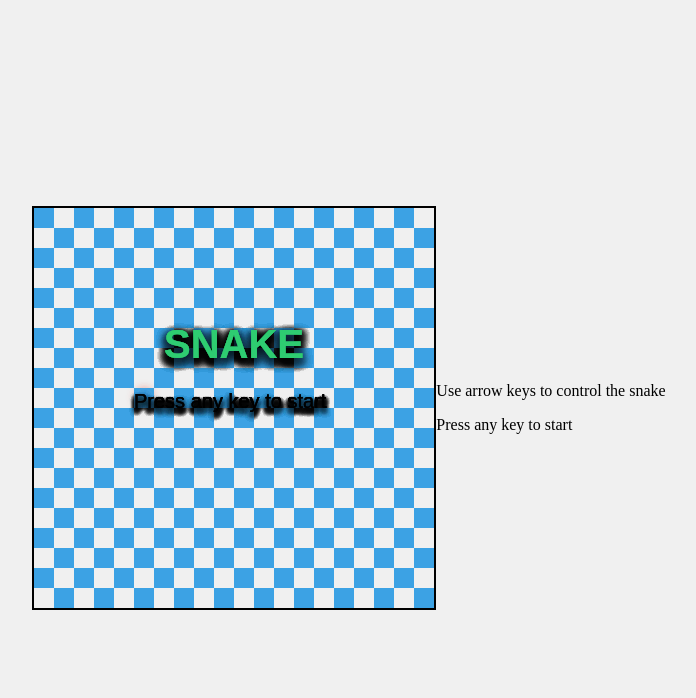
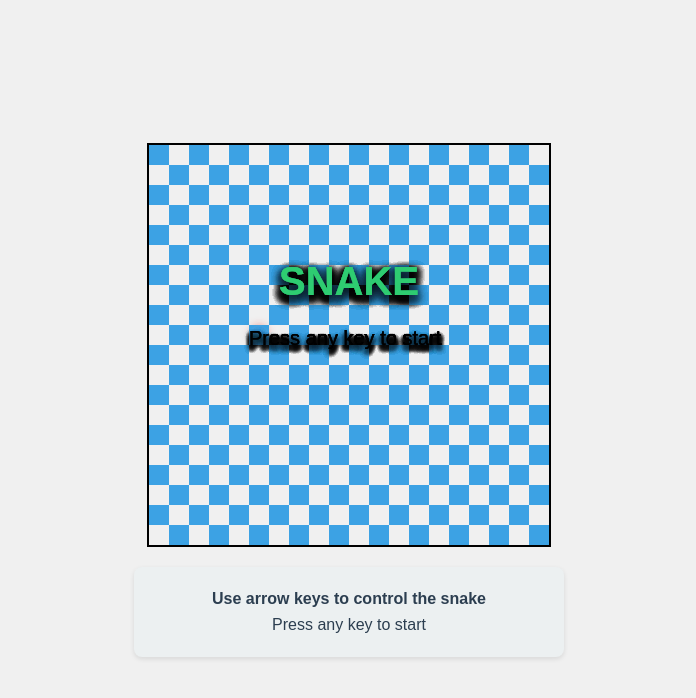
Before and after one commit to DimathJayasinghe/Snake_Game, a plain HTML site: page index.html in a window 1280 px wide. Shown: the whole page, without its empty margins (291-987 px from the left). Drawn offline with Linux system fonts and the light colour scheme.

Commit message:
Bug fixes

```diff
--- a/index.html
+++ b/index.html
@@ -4,16 +4,23 @@
     <style>
         body {
         display: flex;
+        flex-direction: column;
         justify-content: center;
         align-items: center;
         height: 100vh;
+        margin: 0;
+        padding: 0;
         background-color: #f0f0f0;
+        font-family: Arial, sans-serif;
+        overflow: hidden;
     }
+
     #container {
         position: relative;
         width: 400px;
         height: 400px;
         border: 2px solid black;
+        margin-bottom: 20px;
     }
         canvas {
             position: absolute;
@@ -25,6 +32,23 @@
             width: 20px;
             height: 20px;
             background-color: green;
+        }
+        .controls {
+            padding: 15px;
+            background-color: #ecf0f1;
+            border-radius: 8px;
+            box-shadow: 0 2px 5px rgba(0, 0, 0, 0.1);
+            text-align: center;
+            width: 400px;
+        }
+
+        .controls p {
+            margin: 8px 0;
+            color: #2c3e50;
+            font-size: 16px;
+        }
+        .controls p:first-child {
+            font-weight: bold;
         }
     </style>
 </head>
@@ -275,7 +299,7 @@
     game.gameloop();
 
     document.addEventListener('keydown', (event) => {
-        if(game.gameStarted){
+        if(game.gameStarted && game.gameActive){
             const currentDir = game.snake.direction;
             switch(event.key){
                 case 'ArrowUp':
@@ -295,6 +319,8 @@
                         game.snake.direction = 'right';
                     break;
             }
+        }else{
+            game.startGame();
         }
     });
 
@@ -303,11 +329,7 @@
             game.gameSpeed+= 0.1;
         }
     },1000);
-    document.addEventListener('keydown', (event) => {
-        if (!game.gameStarted || !game.gameActive) {
-            game.startGame();
-        }
-    });
+
 
 
 
```
Lines whose indentation alone changed are shown as unchanged.
